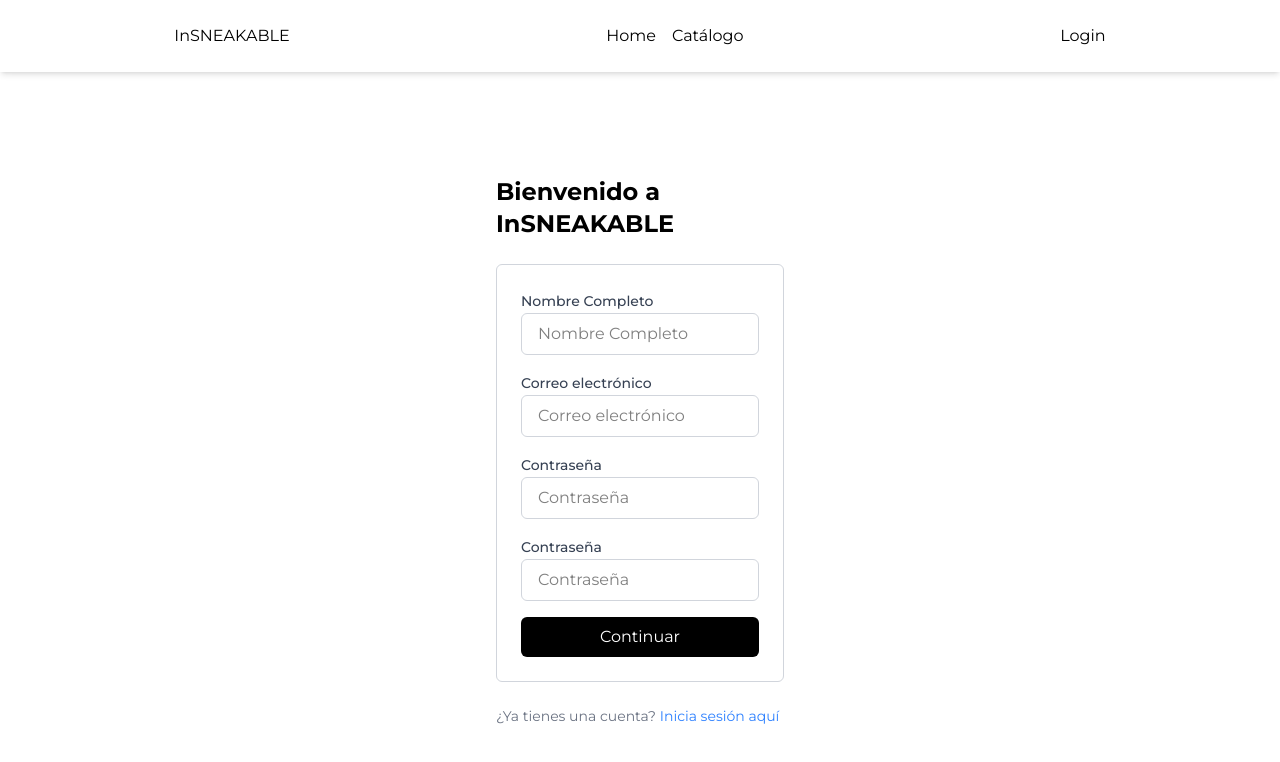
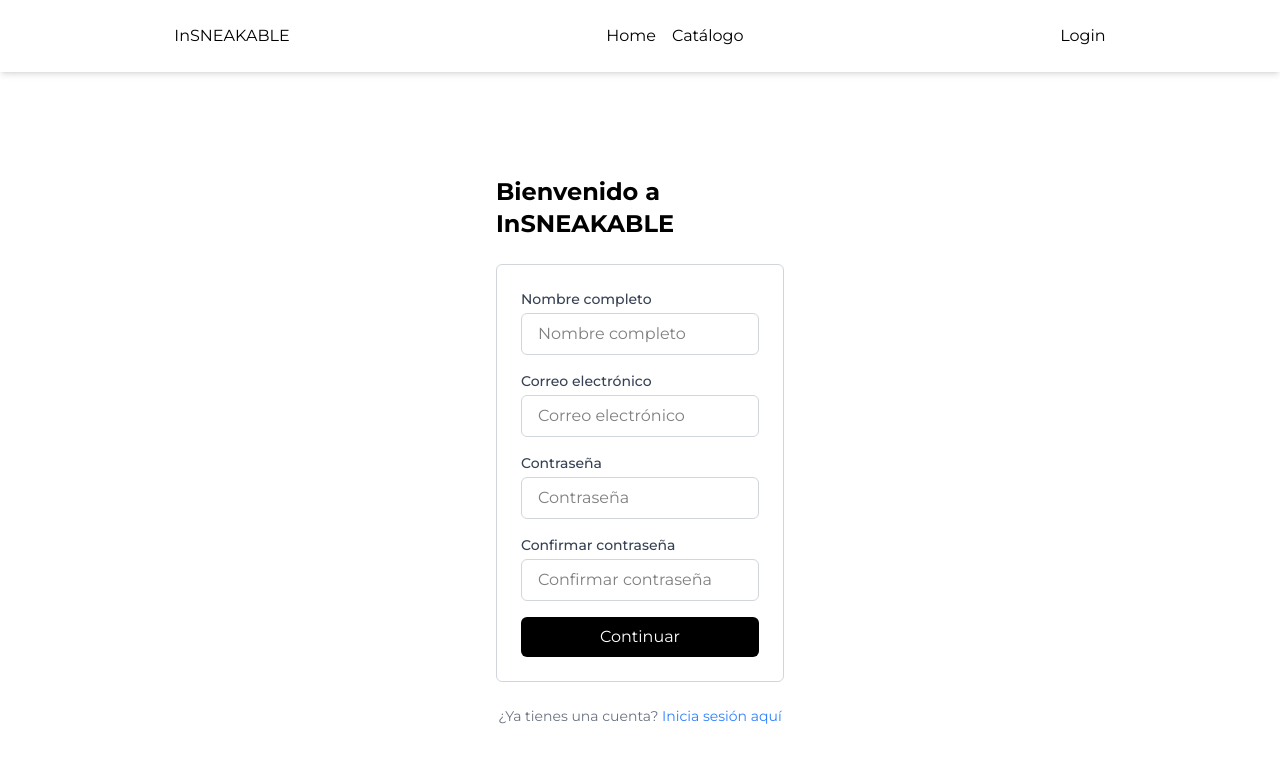
Before and after one commit to eliapinmor/InSneakable, an Angular app: page /register in a window 1280 px wide. Shown: the top 762 px of the page. Built offline with nearby package versions, Linux system fonts and the light colour scheme.

Commit message:
rutas protegidas y validaciones en login y register correctos

```diff
--- a/src/app/app.routes.ts
+++ b/src/app/app.routes.ts
@@ -1,44 +1,54 @@
 import { Routes } from '@angular/router';
+import { authGuard } from './guards/auth-guard';
+import { publicGuard } from './guards/auth-guard';
+import { adminGuard } from './guards/auth-guard';
 
 export const routes: Routes = [
+
+  {
+    path: 'login',
+    loadComponent: () => import('./pages/login/login').then(m => m.Login),
+    canActivate: [publicGuard],
+  },
+  {
+    path: 'register',
+    loadComponent: () => import('./pages/register/register').then(m => m.Register),
+    canActivate: [publicGuard],
+  },
   {
     path: '',
-    loadComponent: () => import('./pages/home/home').then(m => m.Home)
+    loadComponent: () => import('./pages/home/home').then(m => m.Home),
   },
   {
     path: 'catalogue',
-    loadComponent: () => import('./pages/catalogue/catalogue').then(m => m.Catalogue)
+    loadComponent: () => import('./pages/catalogue/catalogue').then(m => m.Catalogue),
   },
   {
     path: 'product/:slug',
-    loadComponent: () => import('./pages/product/product').then(m => m.Product)
+    loadComponent: () => import('./pages/product/product').then(m => m.Product),
   },
   {
-    path: 'login',
-    loadComponent: () => import('./pages/login/login').then(m => m.Login)
+    path: 'cart',
+    loadComponent: () => import('./pages/cart/cart').then(m => m.Cart),
+    canActivate: [authGuard],
   },
   {
-    path: 'register',
-    loadComponent: () => import('./pages/register/register').then(m => m.Register)
+    path: 'orders',
+    loadComponent: () => import('./pages/orders/orders').then(m => m.Orders),
+    canActivate: [authGuard],
   },
   {
     path: 'admin/products',
-    loadComponent: () => import('./pages/admin/products/products').then(m => m.Products)
+    loadComponent: () => import('./pages/admin/products/products').then(m => m.Products),
+    canActivate: [adminGuard],
   },
   {
     path: 'admin/orders',
-    loadComponent: () => import('./pages/admin/orders/orders').then(m => m.Orders)
-  },
-  {
-    path: 'cart',
-    loadComponent: () => import('./pages/cart/cart').then(m => m.Cart)
-  },
-  {
-    path: 'orders',
-    loadComponent: () => import('./pages/orders/orders').then(m => m.Orders)
+    loadComponent: () => import('./pages/admin/orders/orders').then(m => m.Orders),
+    canActivate: [adminGuard],
   },
   {
     path: '**',
-    redirectTo: ''
-  }
+    redirectTo: '',
+  },
 ];
--- a/src/app/guards/auth-guard.ts
+++ b/src/app/guards/auth-guard.ts
@@ -4,16 +4,14 @@ import { Auth } from '../services/auth';
 
 // ============================================================
 // authGuard
-// Protege rutas privadas (usuario debe estar autenticado)
-// Uso: canActivate: [authGuard]
+// Protege rutas privadas — el usuario debe estar autenticado
+// Si no hay token válido → redirige a /login
 // ============================================================
 export const authGuard: CanActivateFn = async () => {
-  const authService = inject(Auth);
+  const auth = inject(Auth);
   const router = inject(Router);
 
-  const session = await authService.getProfile();
-
-  if (!session) {
+  if (!auth.isLoggedIn()) {
     router.navigate(['/login']);
     return false;
   }
@@ -24,17 +22,14 @@ export const authGuard: CanActivateFn = async () => {
 // ============================================================
 // publicGuard
 // Protege rutas públicas (login, register)
-// Si el usuario ya está autenticado lo redirige a /home
-// Uso: canActivate: [publicGuard]
+// Si ya hay sesión activa → redirige a /home
 // ============================================================
 export const publicGuard: CanActivateFn = async () => {
-  const authService = inject(Auth);
+  const auth = inject(Auth);
   const router = inject(Router);
 
-  const session = await authService.getProfile();
-
-  if (session) {
-    router.navigate(['/home']);
+  if (auth.isLoggedIn()) {
+    router.navigate(['']);
     return false;
   }
 
@@ -43,26 +38,36 @@ export const publicGuard: CanActivateFn = async () => {
 
 // ============================================================
 // adminGuard
-// Protege rutas de administración (rol debe ser 'admin')
-// Si no está autenticado → /login
-// Si está autenticado pero no es admin → /home
-// Uso: canActivate: [adminGuard]
+// Protege rutas de administración — rol debe ser 'admin'
+// Sin token       → redirige a /login
+// Sin rol admin   → redirige a /home
+//
+// Usa waitForUser() porque el constructor del AuthService
+// carga el perfil de forma asíncrona: si se navega directamente
+// a /admin/* al refrescar la página, el rol puede no estar
+// disponible aún en el userSubject.
 // ============================================================
 export const adminGuard: CanActivateFn = async () => {
-  const authService = inject(Auth);
+  const auth = inject(Auth);
   const router = inject(Router);
 
-  const session = await authService.getProfile();
-
-  if (!session) {
+  if (!auth.isLoggedIn()) {
     router.navigate(['/login']);
     return false;
   }
 
-  const role = session.user.user_metadata?.['role'];
+  // Esperamos a que el perfil esté completamente cargado
+  const user = await auth.waitForUser();
+
+  if (!user) {
+    router.navigate(['/login']);
+    return false;
+  }
+
+  const role = user.role ?? user.user_metadata?.role ?? null;
 
   if (role !== 'admin') {
-    router.navigate(['/home']);
+    router.navigate(['']);
     return false;
   }
 
--- a/src/app/pages/admin/orders/orders.ts
+++ b/src/app/pages/admin/orders/orders.ts
@@ -1,13 +1,12 @@
 import { Component, inject, signal } from '@angular/core';
 import { OrdersService } from '../../../services/orders.service';
-import { DatePipe, TitleCasePipe } from '@angular/common';
 import { FormsModule } from '@angular/forms';
 import { OrderRow } from './components/order-row/order-row';
 
 @Component({
   selector: 'app-admin-orders',
   standalone: true,
-  imports: [DatePipe, FormsModule, TitleCasePipe, OrderRow],
+  imports: [FormsModule, OrderRow],
   templateUrl: './orders.html',
   styleUrl: './orders.css',
 })
--- a/src/app/pages/login/login.html
+++ b/src/app/pages/login/login.html
@@ -2,22 +2,60 @@
   <h1 class="text-2xl font-bold">Bienvenido de nuevo</h1>
   <form [formGroup]="form" (ngSubmit)="onSubmit()"
     class="flex flex-col gap-4 w-full border border-gray-300 rounded-md p-6">
-    <div>
+
+    <div class="flex flex-col gap-1">
       <label class="text-sm font-medium text-gray-700">Correo electrónico</label>
-      <input type="email" placeholder="Correo electrónico" formControlName="email"
-        class="w-full rounded-md border border-gray-300 px-4 py-2 focus:outline-none focus:ring-2 focus:ring-blue-500" />
+      <input
+        type="email"
+        placeholder="Correo electrónico"
+        formControlName="email"
+        class="w-full rounded-md border px-4 py-2 focus:outline-none focus:ring-2 focus:ring-blue-500 transition-colors"
+        [class.border-red-400]="f['email'].invalid && f['email'].touched"
+        [class.border-gray-300]="!(f['email'].invalid && f['email'].touched)"
+      />
+      @if (f['email'].touched) {
+        @if (f['email'].hasError('required')) {
+          <p class="text-xs text-red-500">El correo electrónico es obligatorio.</p>
+        } @else if (f['email'].hasError('email')) {
+          <p class="text-xs text-red-500">Introduce un correo electrónico válido.</p>
+        }
+      }
     </div>
-    <div>
+
+    <div class="flex flex-col gap-1">
       <label class="text-sm font-medium text-gray-700">Contraseña</label>
+      <input
+        type="password"
+        placeholder="Contraseña"
+        formControlName="password"
+        class="w-full rounded-md border px-4 py-2 focus:outline-none focus:ring-2 focus:ring-blue-500 transition-colors"
+        [class.border-red-400]="f['password'].invalid && f['password'].touched"
+        [class.border-gray-300]="!(f['password'].invalid && f['password'].touched)"
+      />
+      @if (f['password'].touched) {
+        @if (f['password'].hasError('required')) {
+          <p class="text-xs text-red-500">La contraseña es obligatoria.</p>
+        } @else if (f['password'].hasError('minlength')) {
+          <p class="text-xs text-red-500">La contraseña debe tener al menos 6 caracteres.</p>
+        }
+      }
+    </div>
 
-      <input type="password" placeholder="Contraseña" formControlName="password"
-        class="w-full rounded-md border border-gray-300 px-4 py-2 focus:outline-none focus:ring-2 focus:ring-blue-500" />
-    </div>
-    <button type="submit" class="w-full rounded-md bg-black text-white px-4 py-2 hover:bg-black/50 transition-colors">
+    @if (serverError) {
+      <p class="text-sm text-red-600 bg-red-50 border border-red-200 rounded-md px-3 py-2">
+        {{ serverError }}
+      </p>
+    }
+
+    <button
+      type="submit"
+      class="w-full rounded-md bg-black text-white px-4 py-2 hover:bg-black/50 transition-colors disabled:opacity-50"
+    >
       Iniciar sesión
     </button>
   </form>
-  <p class="text-sm text-gray-500 text-center">
+
+  <p class="text-sm text-gray-500 text-center w-full">
     ¿No tienes una cuenta?
     <a routerLink="/register" class="text-blue-500 hover:underline">Regístrate aquí</a>
   </p>
--- a/src/app/pages/login/login.ts
+++ b/src/app/pages/login/login.ts
@@ -10,7 +10,8 @@ import { Router, RouterLink } from '@angular/router';
   styleUrl: './login.css',
 })
 export class Login implements OnInit {
-  form: any;
+  form!: FormGroup;
+  serverError = '';
 
   constructor(
     private fb: FormBuilder,
@@ -21,16 +22,24 @@ export class Login implements OnInit {
   ngOnInit() {
     this.form = this.fb.nonNullable.group({
       email: ['', [Validators.required, Validators.email]],
-      password: ['', Validators.required],
+      password: ['', [Validators.required, Validators.minLength(6)]],
     });
   }
+  get f() {
+    return this.form.controls;
+  }
   onSubmit() {
-    console.log('formulario enviado');
-    if (this.form.invalid) return;
-    console.log('formulario valido')
+    this.serverError = '';
+    if (this.form.invalid) {
+      this.form.markAllAsTouched();
+      return;
+    }
+
     this.auth.login(this.form.getRawValue()).subscribe({
       next: () => this.router.navigate(['/']),
-      error: (err) => console.error(err),
+      error: (err) => {
+        this.serverError = err.error?.message || 'Credenciales incorrectas. Inténtalo de nuevo.';
+      },
     });
   }
 }
--- a/src/app/pages/register/register.html
+++ b/src/app/pages/register/register.html
@@ -1,34 +1,80 @@
 <div class="flex flex-col items-start gap-6 m-auto mt-12 w-1/4">
   <h1 class="text-2xl font-bold">Bienvenido a InSNEAKABLE</h1>
+
   <form [formGroup]="form" (ngSubmit)="onSubmit()"
     class="flex flex-col gap-4 w-full border border-gray-300 rounded-md p-6">
-    <div>
-      <label class="text-sm font-medium text-gray-700">Nombre Completo</label>
-      <input type="text" placeholder="Nombre Completo" formControlName="full_name"
-        class="w-full rounded-md border border-gray-300 px-4 py-2 focus:outline-none focus:ring-2 focus:ring-blue-500" />
+    <div class="flex flex-col gap-1">
+      <label class="text-sm font-medium text-gray-700">Nombre completo</label>
+      <input type="text" placeholder="Nombre completo" formControlName="full_name"
+        class="w-full rounded-md border px-4 py-2 focus:outline-none focus:ring-2 focus:ring-blue-500 transition-colors"
+        [class.border-red-400]="f['full_name'].invalid && f['full_name'].touched"
+        [class.border-gray-300]="!(f['full_name'].invalid && f['full_name'].touched)" />
+      @if (f['full_name'].touched) {
+      @if (f['full_name'].hasError('required')) {
+      <p class="text-xs text-red-500">El nombre completo es obligatorio.</p>
+      } @else if (f['full_name'].hasError('minlength')) {
+      <p class="text-xs text-red-500">El nombre debe tener al menos 3 caracteres.</p>
+      }
+      }
     </div>
-    <div>
+    <div class="flex flex-col gap-1">
       <label class="text-sm font-medium text-gray-700">Correo electrónico</label>
       <input type="email" placeholder="Correo electrónico" formControlName="email"
-        class="w-full rounded-md border border-gray-300 px-4 py-2 focus:outline-none focus:ring-2 focus:ring-blue-500" />
+        class="w-full rounded-md border px-4 py-2 focus:outline-none focus:ring-2 focus:ring-blue-500 transition-colors"
+        [class.border-red-400]="f['email'].invalid && f['email'].touched"
+        [class.border-gray-300]="!(f['email'].invalid && f['email'].touched)" />
+      @if (f['email'].touched) {
+      @if (f['email'].hasError('required')) {
+      <p class="text-xs text-red-500">El correo electrónico es obligatorio.</p>
+      } @else if (f['email'].hasError('email')) {
+      <p class="text-xs text-red-500">Introduce un correo electrónico válido.</p>
+      }
+      }
     </div>
-    <div>
+
+    <div class="flex flex-col gap-1">
       <label class="text-sm font-medium text-gray-700">Contraseña</label>
+      <input type="password" placeholder="Contraseña" formControlName="password"
+        class="w-full rounded-md border px-4 py-2 focus:outline-none focus:ring-2 focus:ring-blue-500 transition-colors"
+        [class.border-red-400]="f['password'].invalid && f['password'].touched"
+        [class.border-gray-300]="!(f['password'].invalid && f['password'].touched)" />
+      @if (f['password'].touched) {
+      @if (f['password'].hasError('required')) {
+      <p class="text-xs text-red-500">La contraseña es obligatoria.</p>
+      } @else if (f['password'].hasError('minlength')) {
+      <p class="text-xs text-red-500">La contraseña debe tener al menos 6 caracteres.</p>
+      }
+      }
+    </div>
 
-      <input type="password" placeholder="Contraseña" formControlName="password"
-        class="w-full rounded-md border border-gray-300 px-4 py-2 focus:outline-none focus:ring-2 focus:ring-blue-500" />
+    <div class="flex flex-col gap-1">
+      <label class="text-sm font-medium text-gray-700">Confirmar contraseña</label>
+      <input type="password" placeholder="Confirmar contraseña" formControlName="confirm_password"
+        class="w-full rounded-md border px-4 py-2 focus:outline-none focus:ring-2 focus:ring-blue-500 transition-colors"
+        [class.border-red-400]="(f['confirm_password'].touched && form.hasError('passwordMismatch'))"
+        [class.border-gray-300]="!(f['confirm_password'].touched && form.hasError('passwordMismatch'))" />
+      @if (f['confirm_password'].touched) {
+      @if (f['confirm_password'].hasError('required')) {
+      <p class="text-xs text-red-500">Debes confirmar la contraseña.</p>
+      } @else if (form.hasError('passwordMismatch')) {
+      <p class="text-xs text-red-500">Las contraseñas no coinciden.</p>
+      }
+      }
     </div>
-    <div>
-      <label class="text-sm font-medium text-gray-700">Contraseña</label>
 
-      <input type="password" placeholder="Contraseña" formControlName="confirm_password"
-        class="w-full rounded-md border border-gray-300 px-4 py-2 focus:outline-none focus:ring-2 focus:ring-blue-500" />
-    </div>
-    <button type="submit" class="w-full rounded-md bg-black text-white px-4 py-2 hover:bg-black/50 transition-colors">
+    @if (serverError) {
+    <p class="text-sm text-red-600 bg-red-50 border border-red-200 rounded-md px-3 py-2">
+      {{ serverError }}
+    </p>
+    }
+
+    <button type="submit"
+      class="w-full rounded-md bg-black text-white px-4 py-2 hover:bg-black/50 transition-colors disabled:opacity-50">
       Continuar
     </button>
   </form>
-  <p class="text-sm text-gray-500 text-center">
+
+  <p class="text-sm text-gray-500 text-center w-full">
     ¿Ya tienes una cuenta?
     <a routerLink="/login" class="text-blue-500 hover:underline">Inicia sesión aquí</a>
   </p>
--- a/src/app/pages/register/register.ts
+++ b/src/app/pages/register/register.ts
@@ -1,5 +1,12 @@
 import { Component, OnInit } from '@angular/core';
-import { AbstractControl, FormBuilder, FormGroup, ReactiveFormsModule, ValidationErrors, Validators } from '@angular/forms';
+import {
+  AbstractControl,
+  FormBuilder,
+  FormGroup,
+  ReactiveFormsModule,
+  ValidationErrors,
+  Validators,
+} from '@angular/forms';
 import { Router, RouterLink } from '@angular/router';
 import { Auth } from '../../services/auth';
 
@@ -9,45 +16,52 @@ import { Auth } from '../../services/auth';
   templateUrl: './register.html',
   styleUrl: './register.css',
 })
-export class Register implements OnInit{
+export class Register implements OnInit {
   form!: FormGroup;
+  serverError = '';
 
   constructor(
     private fb: FormBuilder,
     private auth: Auth,
     private router: Router,
-  ) { }
+  ) {}
 
   ngOnInit() {
-    this.form = this.fb.nonNullable.group({
-      full_name: ['', [Validators.required]],
-      email: ['', [Validators.required, Validators.email]],
-      password: ['', Validators.required],
-      confirm_password: ['', Validators.required],
-    },
-      { validators: confirmPasswordValidator }
+    this.form = this.fb.nonNullable.group(
+      {
+        full_name: ['', [Validators.required, Validators.minLength(3)]],
+        email: ['', [Validators.required, Validators.email]],
+        password: ['', [Validators.required, Validators.minLength(6)]],
+        confirm_password: ['', Validators.required],
+      },
+      { validators: confirmPasswordValidator },
     );
   }
+
+  get f() {
+    return this.form.controls;
+  }
+
   onSubmit() {
-    console.log('formulario enviado')
-    if (this.form.invalid) return;
-    console.log('formulario validado')
+    this.serverError = '';
+    if (this.form.invalid) {
+      this.form.markAllAsTouched();
+      return;
+    }
     const { full_name, email, password } = this.form.value;
 
     this.auth.register({ full_name, email, password }).subscribe({
-      next: () => this.router.navigate(['/']),
-      error: (err) => console.error(err),
+      next: () => this.router.navigate(['/login']),
+      error: (err) => {
+        this.serverError = err.error?.message || 'Error al crear la cuenta. Inténtalo de nuevo.';
+      },
     });
   }
-
 }
-
 
 export function confirmPasswordValidator(control: AbstractControl): ValidationErrors | null {
   const form = control as FormGroup;
-
   const password = form.get('password')?.value;
   const confirm = form.get('confirm_password')?.value;
-
   return password === confirm ? null : { passwordMismatch: true };
 }
--- a/src/app/services/auth.ts
+++ b/src/app/services/auth.ts
@@ -17,9 +17,7 @@ export class Auth {
     if (token && token !== 'undefined' && token !== 'null') {
       this.userSubject.next({ loading: true });
       this.getProfile().subscribe({
-        next: (user) => {
-          // Todo ok, el userSubject ya tiene los datos reales
-        },
+        next: () => {},
         error: () => {
           console.error('Token expirado o inválido');
           this.logout();
@@ -37,7 +35,6 @@ export class Auth {
       tap((res) => {
         localStorage.setItem('token', res.access_token);
         this.userSubject.next(res.user);
-        // this.getProfile().subscribe();
       }),
     );
   }
@@ -57,11 +54,37 @@ export class Auth {
     this.userSubject.next(null);
   }
 
-  getToken() {
+  getToken(): string | null {
     return localStorage.getItem('token');
   }
 
-  isLoggedIn() {
-    return !!this.getToken();
+  isLoggedIn(): boolean {
+    const token = this.getToken();
+    return !!token && token !== 'undefined' && token !== 'null';
+  }
+
+  getRole(): string | null {
+    const user = this.userSubject.getValue();
+    if (!user || user.loading) return null;
+    return user.role ?? user.user_metadata?.role ?? null;
+  }
+
+   waitForUser(): Promise<any> {
+    return new Promise((resolve) => {
+      const current = this.userSubject.getValue();
+      if (current && !current.loading) {
+        resolve(current);
+        return;
+      }
+      const sub = this.user$.subscribe((user) => {
+        if (user && !user?.loading) {
+          sub.unsubscribe();
+          resolve(user);
+        } else if (!user) {
+          sub.unsubscribe();
+          resolve(null);
+        }
+      });
+    });
   }
 }
```
